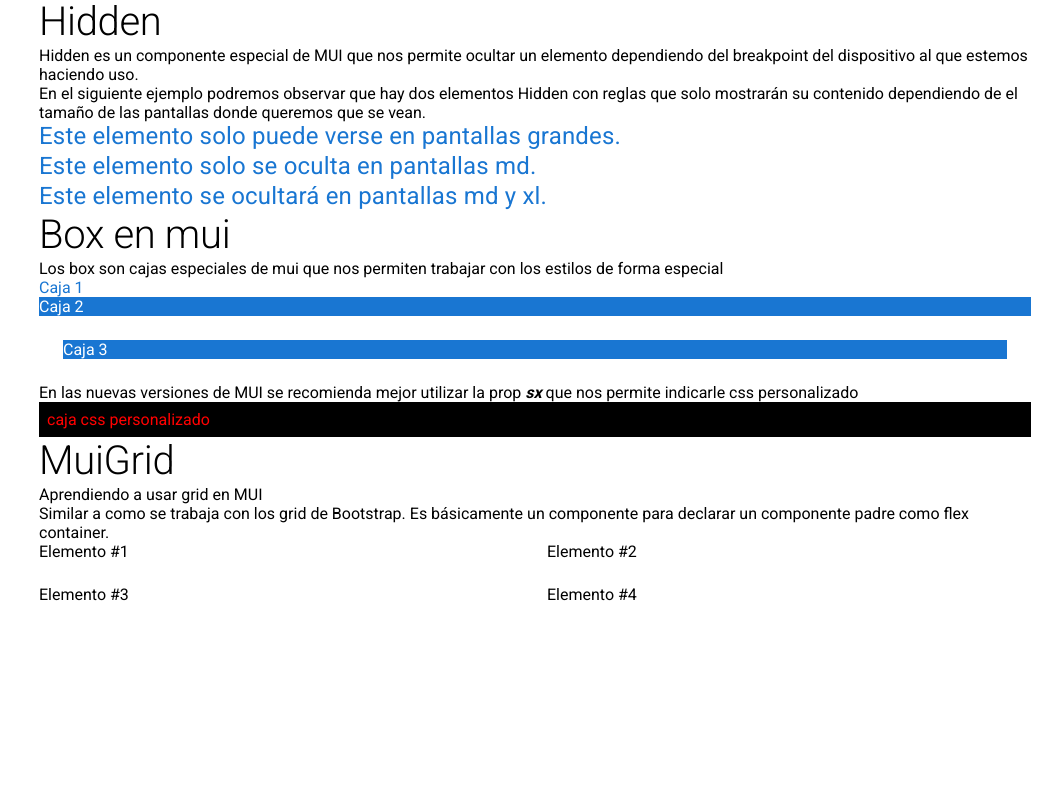
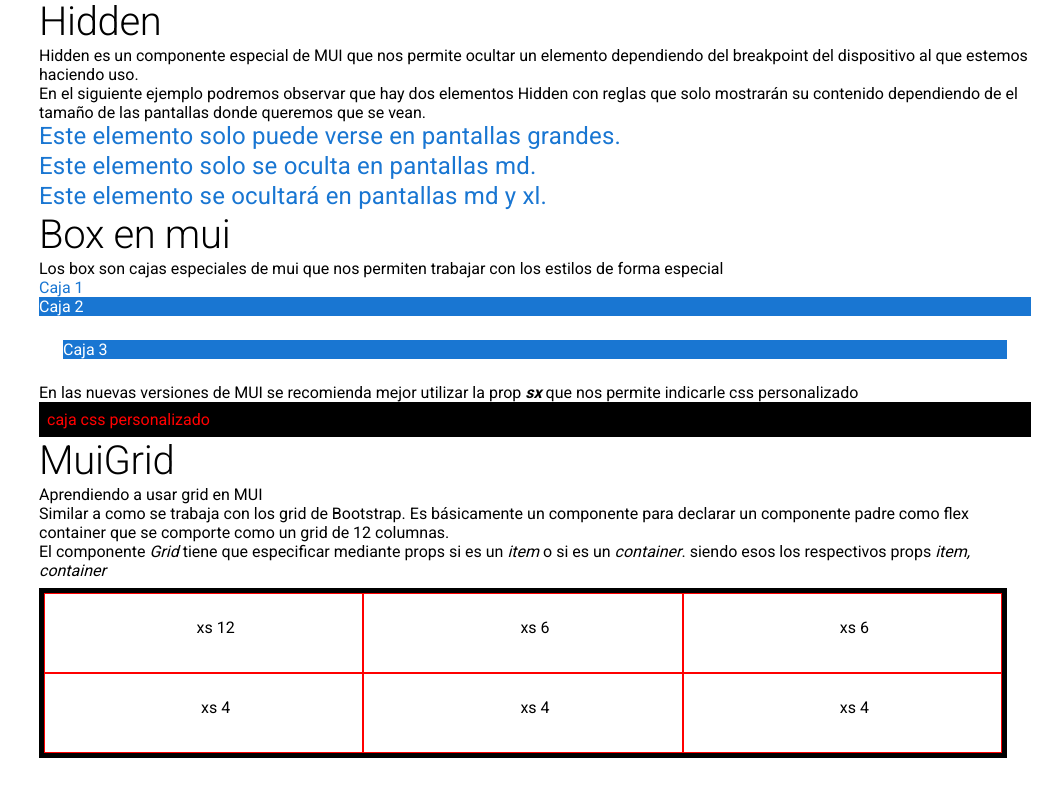
Before and after one commit to sberrus/bluuweb-material-ui, a React (Vite) app: page / in a window 1280 px wide. Shown: the part 1843-2639 px from the top of the page, without its empty margins (225-1280 px from the left). Before the commit the page ends 2495 px from the top, so only its background shows below. Built offline with nearby package versions, Linux system fonts and the light colour scheme.

Commit message:
Culminado MaterialUI

```diff
--- a/src/components/MuiGrid/MuiGrid.tsx
+++ b/src/components/MuiGrid/MuiGrid.tsx
@@ -1,29 +1,49 @@
-import { Grid, Typography } from "@mui/material";
+import { Container, Grid, Typography } from "@mui/material";
 
 const MuiGrid = () => {
-	const Item = ({ children }) => <div>{children}</div>;
+	const containerStyle = {
+		border: "5px solid #000",
+		textAlign: "center",
+	};
+	const itemStyle = {
+		height: "5em",
+		border: "1px solid red",
+	};
+
 	return (
 		<>
 			<Typography variant="h2">MuiGrid</Typography>
 			<p>Aprendiendo a usar grid en MUI</p>
 			<p>
 				Similar a como se trabaja con los grid de Bootstrap. Es básicamente un componente para declarar un
-				componente padre como flex container.
+				componente padre como flex container que se comporte como un grid de 12 columnas.
 			</p>
-			<Grid container columnSpacing={3} rowSpacing={3}>
-				<Grid item xs={6}>
-					Elemento #1
+			<p>
+				El componente <i>Grid</i> tiene que especificar mediante props si es un <i>item</i> o si es un{" "}
+				<i>container</i>. siendo esos los respectivos props <i>item, container</i>
+			</p>
+			<Container style={{ marginTop: "2em" }}>
+				<Grid container columnSpacing={3} rowSpacing={3} style={containerStyle}>
+					<Grid item xs={12} md={6} lg={4} style={itemStyle}>
+						xs 12
+					</Grid>
+					<Grid item xs={12} md={6} lg={4} style={itemStyle}>
+						xs 6
+					</Grid>
+					<Grid item xs={12} md={6} lg={4} style={itemStyle}>
+						xs 6
+					</Grid>
+					<Grid item xs={12} md={6} lg={4} style={itemStyle}>
+						xs 4
+					</Grid>
+					<Grid item xs={12} md={6} lg={4} style={itemStyle}>
+						xs 4
+					</Grid>
+					<Grid item xs={12} md={6} lg={4} style={itemStyle}>
+						xs 4
+					</Grid>
 				</Grid>
-				<Grid item xs={6}>
-					Elemento #2
-				</Grid>
-				<Grid item xs={6}>
-					Elemento #3
-				</Grid>
-				<Grid item xs={6}>
-					Elemento #4
-				</Grid>
-			</Grid>
+			</Container>
 		</>
 	);
 };
```
